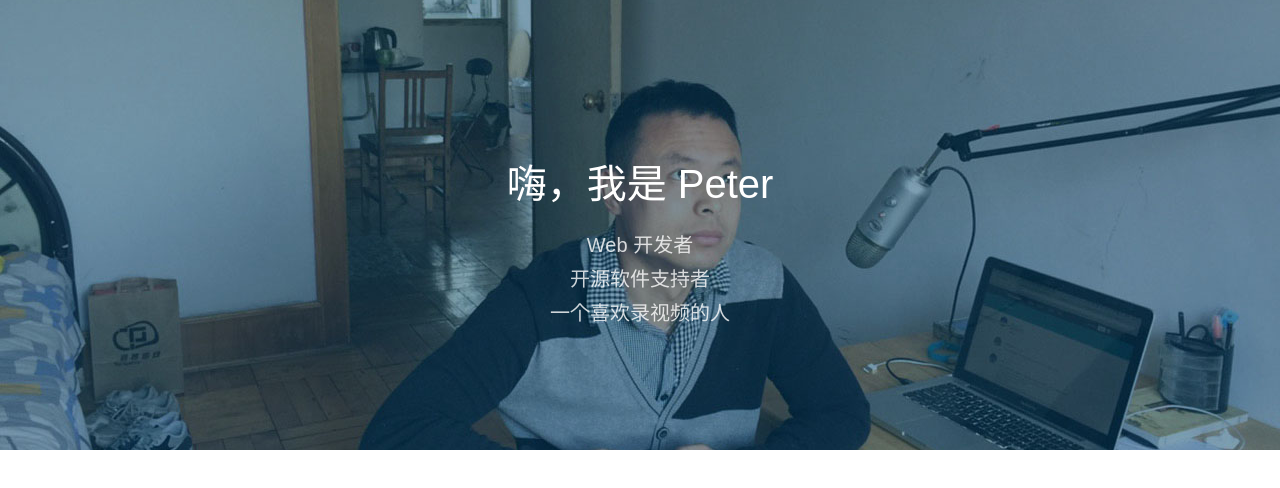
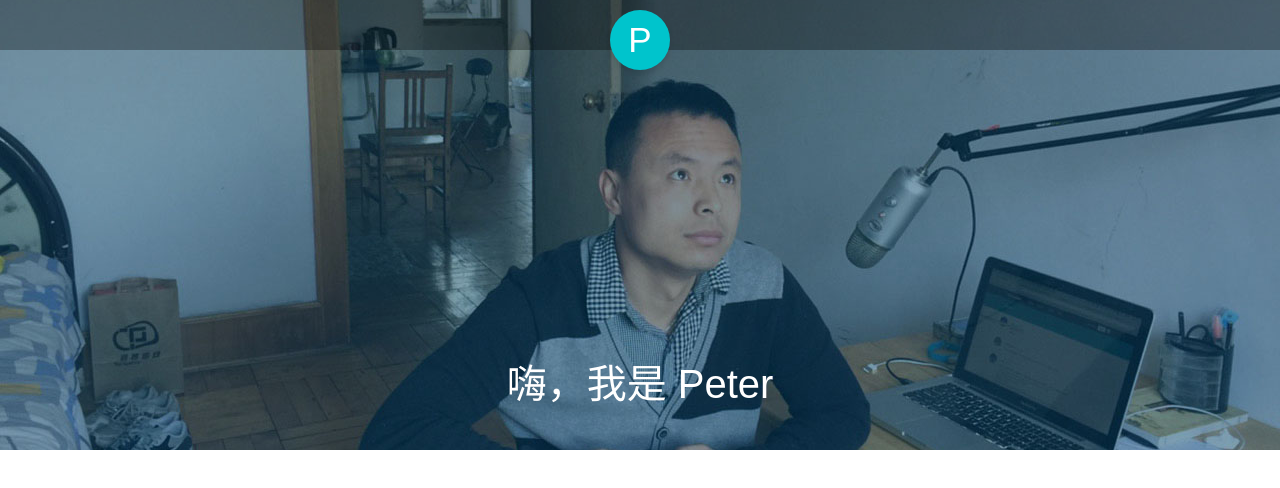
Before and after one commit to qqpeter/qqpeter.github.io, a plain HTML site: page index.html in a window 1280 px wide. Drawn offline with Linux system fonts and the light colour scheme.

Commit message:
specificity

```diff
--- a/index.html
+++ b/index.html
@@ -4,16 +4,14 @@
   <link rel="stylesheet" type="text/css" href="main.css">
   <meta charset="UTF-8" />
 </head>
-<body>
+<body class="welcome">
+  <div class="header">
+    <a href="/" class="logo">P</a>
+  </div>
   <div class="banner-page clearfix">
     <h1 class="tagline">
       嗨，我是 Peter
     </h1>
-    <div class="tagline-caption">
-      Web 开发者<br>
-      开源软件支持者 <br>
-      一个喜欢录视频的人
-    </div>
   </div>
 
 </body>
--- a/main.css
+++ b/main.css
@@ -31,6 +31,9 @@ a {
 
 /* welome.css */
 
+.welcome .header {
+  background: rgba(0,0,0,.3);
+}
 .banner-page {
   background: url("./images/peter-banner.jpg");
   height: 450px;
@@ -39,19 +42,12 @@ a {
 }
 
 .tagline {
-  margin-top: 150px;
+  margin-top: 350px;
   margin-bottom: 10px;
   color: #fff;
   text-align: center;
   font-size: 40px;
   font-weight: normal;
-}
-
-.tagline-caption {
-  color: #fff;
-  font-size: 20px;
-  text-align: center;
-  opacity: 0.8;
 }
 
 /* layout.css */
@@ -64,6 +60,7 @@ a {
   background: #00b0b8;
   height: 50px;
 }
+
 
 .header .logo {
   display: block;
@@ -88,8 +85,6 @@ a {
   box-shadow: 0 5px 5px rgba(0,0,0,.1);
 }
 
-
-
 /* blog.css */
 
 .blog-wrapper {
```
